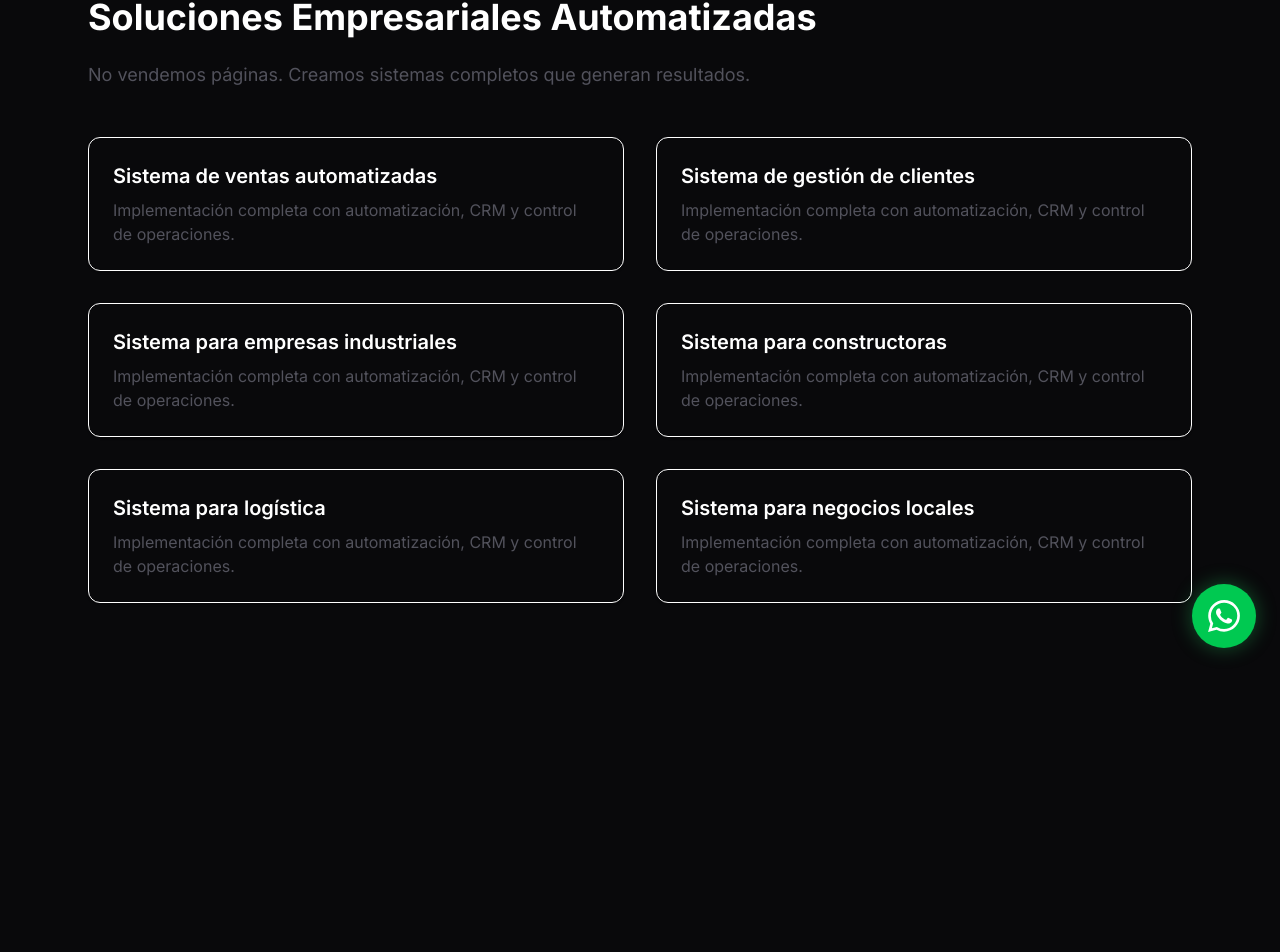
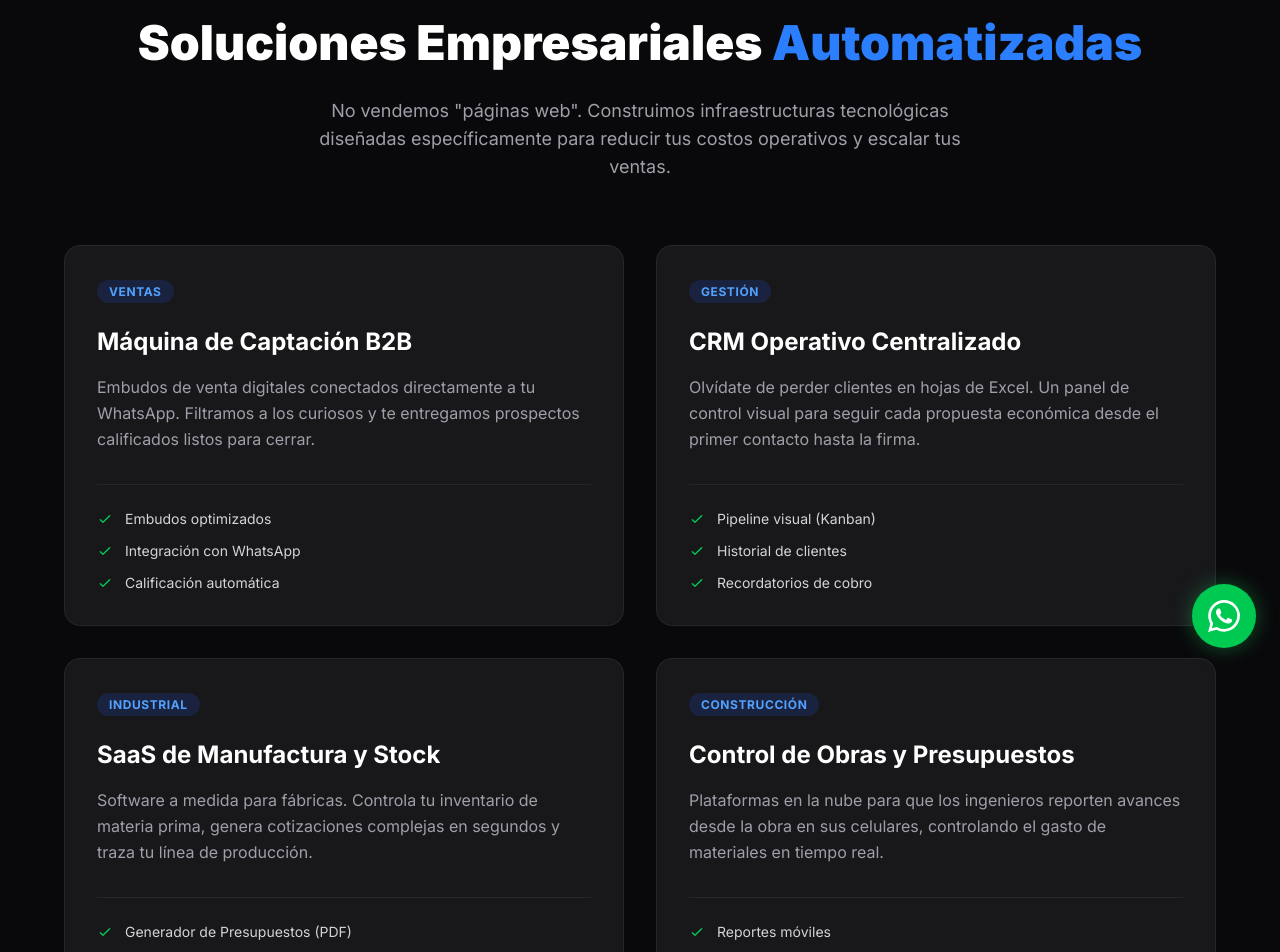
Before and after one commit to oscaramarilla/aycweb, a Next.js app: page /soluciones in a window 1280 px wide. Shown: the part 128-1080 px from the top of the page. Before the commit the page ends 800 px from the top, so only its background shows below. Built offline with nearby package versions, Linux system fonts and the light colour scheme.

Commit message:
Feat: Rediseño B2B de Soluciones con copy específico y UI premium

```diff
--- a/app/soluciones/page.tsx
+++ b/app/soluciones/page.tsx
@@ -1,31 +1,92 @@
 export default function SolucionesPage() {
+  const soluciones = [
+    {
+      titulo: "Máquina de Captación B2B",
+      etiqueta: "Ventas",
+      descripcion: "Embudos de venta digitales conectados directamente a tu WhatsApp. Filtramos a los curiosos y te entregamos prospectos calificados listos para cerrar.",
+      features: ["Embudos optimizados", "Integración con WhatsApp", "Calificación automática"]
+    },
+    {
+      titulo: "CRM Operativo Centralizado",
+      etiqueta: "Gestión",
+      descripcion: "Olvídate de perder clientes en hojas de Excel. Un panel de control visual para seguir cada propuesta económica desde el primer contacto hasta la firma.",
+      features: ["Pipeline visual (Kanban)", "Historial de clientes", "Recordatorios de cobro"]
+    },
+    {
+      titulo: "SaaS de Manufactura y Stock",
+      etiqueta: "Industrial",
+      descripcion: "Software a medida para fábricas. Controla tu inventario de materia prima, genera cotizaciones complejas en segundos y traza tu línea de producción.",
+      features: ["Generador de Presupuestos (PDF)", "Control de Inventario", "Órdenes de trabajo"]
+    },
+    {
+      titulo: "Control de Obras y Presupuestos",
+      etiqueta: "Construcción",
+      descripcion: "Plataformas en la nube para que los ingenieros reporten avances desde la obra en sus celulares, controlando el gasto de materiales en tiempo real.",
+      features: ["Reportes móviles", "Flujo de caja de obra", "Gestión de contratistas"]
+    },
+    {
+      titulo: "Ruteo y Despacho Inteligente",
+      etiqueta: "Logística",
+      descripcion: "Sistemas web para organizar rutas de entrega, confirmar recepción de mercadería con firmas digitales y medir la eficiencia de tu flota.",
+      features: ["Asignación de rutas", "Firmas digitales (Proof of Delivery)", "Control de flota"]
+    },
+    {
+      titulo: "Portales de Venta Mayorista",
+      etiqueta: "Comercio B2B",
+      descripcion: "Catálogos privados con precios dinámicos para que tus distribuidores y clientes recurrentes hagan pedidos por su cuenta las 24 horas del día.",
+      features: ["Catálogo privado", "Gestión de pedidos recurrentes", "Historial de facturación"]
+    }
+  ];
+
   return (
-    <main className="px-6 py-16 max-w-6xl mx-auto">
-      <h1 className="text-4xl font-bold mb-6">
-        Soluciones Empresariales Automatizadas
-      </h1>
+    <main className="min-h-screen bg-zinc-950 text-white px-6 py-20">
+      <div className="max-w-6xl mx-auto">
 
-      <p className="text-lg text-zinc-600 mb-12">
-        No vendemos páginas. Creamos sistemas completos que generan resultados.
-      </p>
+        <div className="text-center mb-16">
+          <h1 className="text-4xl md:text-5xl font-black mb-6 leading-tight">
+            Soluciones Empresariales <span className="text-blue-500">Automatizadas</span>
+          </h1>
+          <p className="text-lg text-zinc-400 max-w-2xl mx-auto">
+            No vendemos "páginas web". Construimos infraestructuras tecnológicas diseñadas específicamente para reducir tus costos operativos y escalar tus ventas.
+          </p>
+        </div>
 
-      <div className="grid md:grid-cols-2 gap-8">
-        {[
-          "Sistema de ventas automatizadas",
-          "Sistema de gestión de clientes",
-          "Sistema para empresas industriales",
-          "Sistema para constructoras",
-          "Sistema para logística",
-          "Sistema para negocios locales"
-        ].map((solucion) => (
-          <div key={solucion} className="p-6 border rounded-xl shadow-sm">
-            <h2 className="text-xl font-semibold mb-2">{solucion}</h2>
-            <p className="text-zinc-600">
-              Implementación completa con automatización, CRM y control de operaciones.
-            </p>
-          </div>
-        ))}
+        <div className="grid md:grid-cols-2 gap-8">
+          {soluciones.map((solucion, index) => (
+            <div key={index} className="p-8 bg-zinc-900 border border-zinc-800 rounded-2xl hover:border-blue-500 hover:shadow-[0_0_30px_rgba(37,99,235,0.1)] transition-all group flex flex-col h-full">
+
+              <div className="mb-6">
+                <span className="bg-blue-900/30 text-blue-400 text-xs font-bold px-3 py-1 rounded-full uppercase tracking-wider">
+                  {solucion.etiqueta}
+                </span>
+              </div>
+
+              <h2 className="text-2xl font-bold mb-4 text-white group-hover:text-blue-400 transition-colors">
+                {solucion.titulo}
+              </h2>
+
+              <p className="text-zinc-400 leading-relaxed mb-8 flex-grow">
+                {solucion.descripcion}
+              </p>
+
+              <div className="pt-6 border-t border-zinc-800">
+                <ul className="space-y-3">
+                  {solucion.features.map((feature, idx) => (
+                    <li key={idx} className="flex items-center text-sm text-zinc-300">
+                      <svg className="w-4 h-4 mr-3 text-green-500 flex-shrink-0" fill="none" stroke="currentColor" viewBox="0 0 24 24">
+                        <path strokeLinecap="round" strokeLinejoin="round" strokeWidth="2" d="M5 13l4 4L19 7"></path>
+                      </svg>
+                      {feature}
+                    </li>
+                  ))}
+                </ul>
+              </div>
+
+            </div>
+          ))}
+        </div>
+
       </div>
     </main>
-  )
+  );
 }
```
